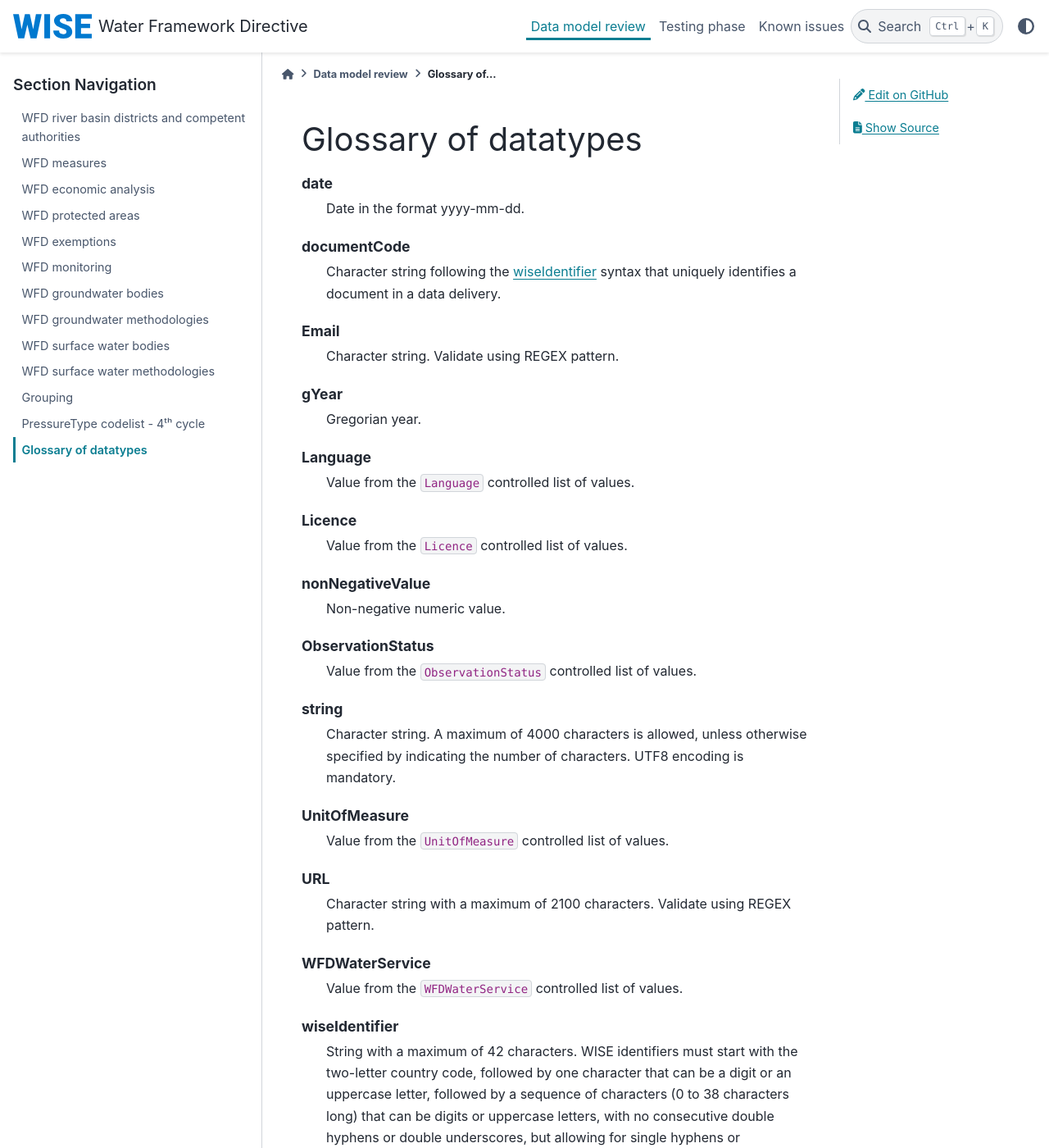
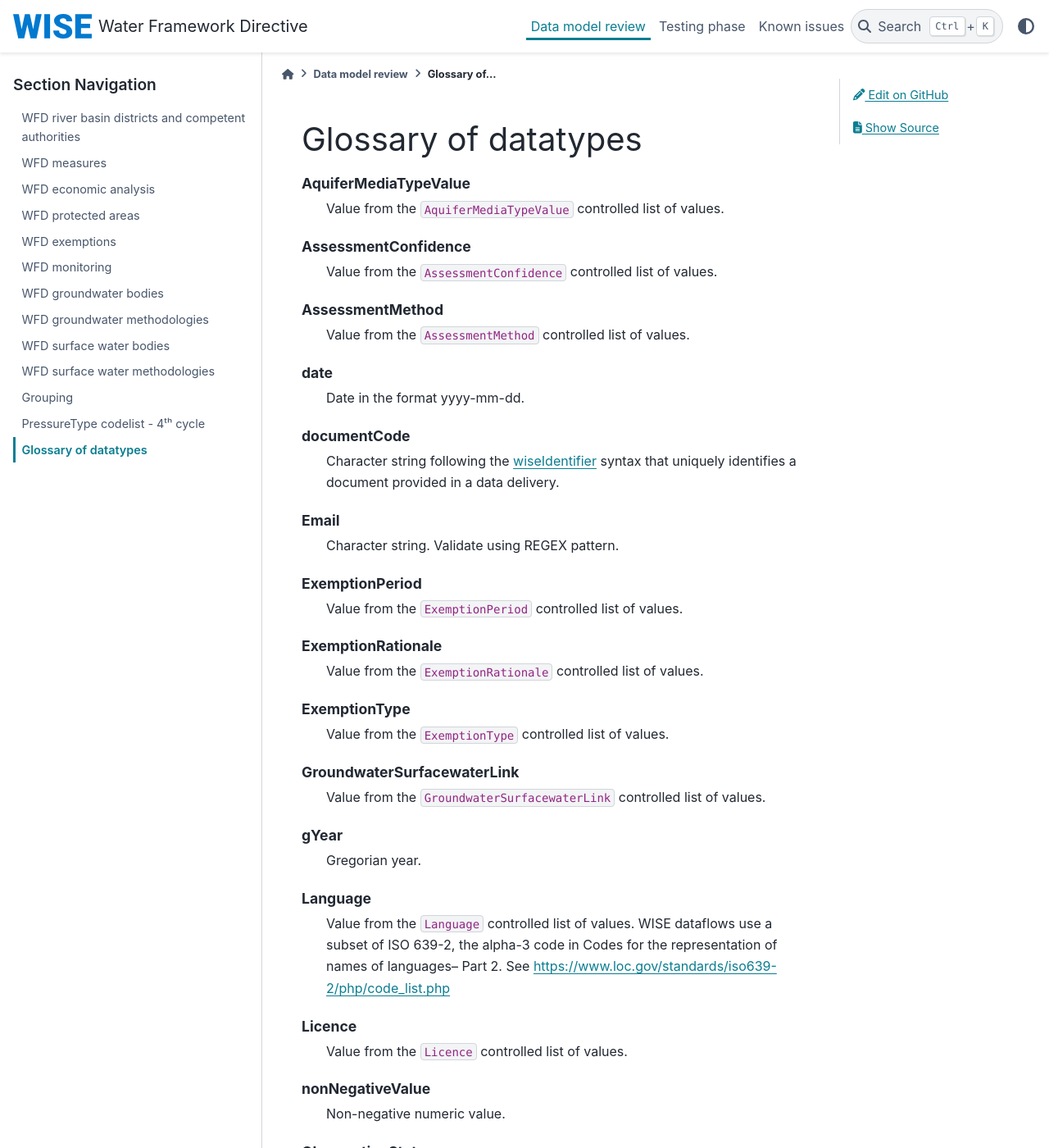
Before and after one commit to eeadata/WISE.WFD.Documentation, a Sphinx documentation site: the page built from docs/_sharedFiles/Glossary_Datatypes.md, in a window 1280 px wide and 1400 px high. Shown: the whole window at 82% size. Built offline with Sphinx 7.4.7 and the PyData theme 0.15.4, drawn with Linux system fonts in a browser that asks for light colours; some of the changed text lies outside the part shown.

Commit message:
typos and glossary

```diff
--- a/docs/_sharedFiles/Glossary_Datatypes.md
+++ b/docs/_sharedFiles/Glossary_Datatypes.md
@@ -8,7 +8,10 @@
     WISE identifiers must start with the two-letter country code, followed by one character that can be a digit or an uppercase letter, followed by a sequence of characters (0 to 38 characters long) that can be digits or uppercase letters, with no consecutive double hyphens or double underscores, but allowing for single hyphens or underscores between characters.  The code can optionally end with one character that can be a digit or an uppercase letter.  Examples: FR123, FR1_XYZ1234_1, FR1-XYZ1234-1, FR1XYZ12341 but not FR1__XYZ1234__1 or FRa123.
 
 documentCode
-    Character string following the {term}`wiseIdentifier` syntax that uniquely identifies a document in a data delivery.
+    Character string following the {term}`wiseIdentifier` syntax that uniquely identifies a document provided in a data delivery.
+
+referenceCode
+    Character string following the {term}`wiseIdentifier` syntax that uniquely identifies a document reference (e.g. a chapter, bookmark, page, etc.) within a document provided in a data delivery.
 
 string
     Character string. A maximum of 4000 characters is allowed, unless otherwise specified by indicating the number of characters. UTF8 encoding is mandatory.
@@ -28,17 +31,53 @@
 URL
     Character string with a maximum of 2100 characters. Validate using REGEX pattern.
 
+AquiferMediaTypeValue
+    Value from the `AquiferMediaTypeValue` controlled list of values.
+
+AssessmentMethod
+    Value from the `AssessmentMethod` controlled list of values.
+
+AssessmentConfidence
+    Value from the `AssessmentConfidence` controlled list of values.
+
+ExemptionPeriod
+    Value from the `ExemptionPeriod` controlled list of values.
+
+ExemptionRationale
+    Value from the `ExemptionRationale` controlled list of values.
+
+ExemptionType
+    Value from the `ExemptionType` controlled list of values.
+
+GroundwaterSurfacewaterLink
+    Value from the `GroundwaterSurfacewaterLink` controlled list of values.
+
 Language
-    Value from the `Language` controlled list of values.
+    Value from the `Language` controlled list of values.  WISE dataflows use a subset of ISO 639-2, the alpha-3 code in Codes for the representation of names of languages-- Part 2. See https://www.loc.gov/standards/iso639-2/php/code_list.php
 
 Licence
     Value from the `Licence` controlled list of values.
 
+PressureType
+    Value from the `PressureType` controlled list of values.  This is a hierarchical list.
+
+ObservationStatus
+    Value from the `ObservationStatus` controlled list of values.
+
+ReasonForFailure
+    Value from the `ReasonForFailure` controlled list of values.
+
+Role
+    Value from the `Role` controlled list of values.
+
 UnitOfMeasure
     Value from the `UnitOfMeasure` controlled list of values.
 
-ObservationStatus
-    Value from the `ObservationStatus` controlled list of values.
+VolumeRevenueCost
+    Value from the `VolumeRevenueCost` controlled list of values.
+
+WFDWaterService
+    Value from the `WFDWaterService` controlled list of values.
 
 YesNo
     Value from the `YesNo` controlled list of values.
```
Also changed, not shown: other parts of docs/_sharedFiles/Glossary_Datatypes.md (+2 -2 lines), 10 other files.
